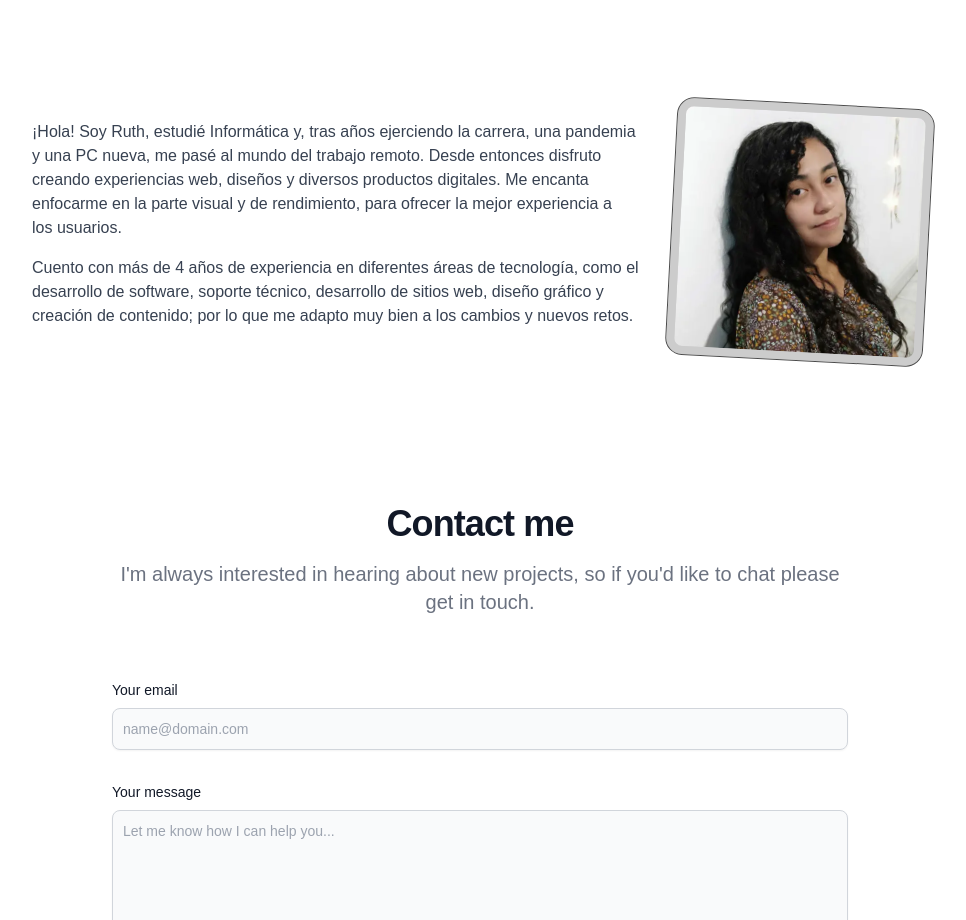
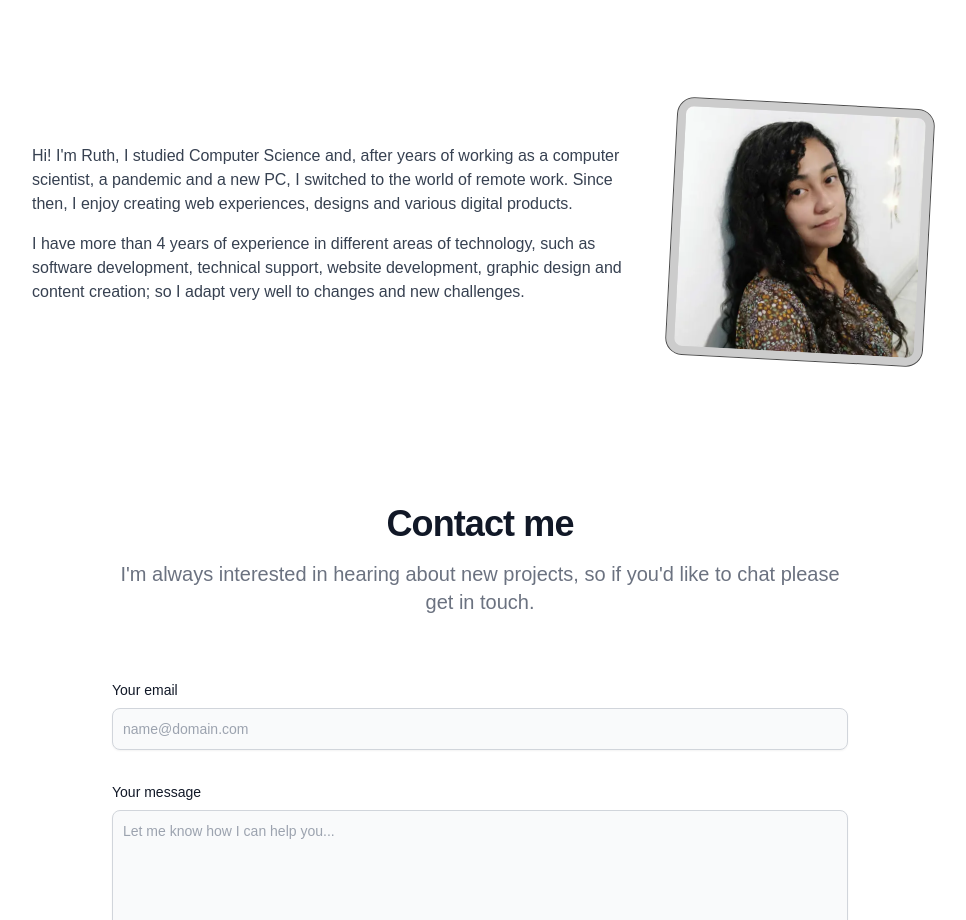
Before and after one commit to Ruthmy/portfolio, an Astro site: page / in a window 1280 px wide. Shown: the part 2160-3080 px from the top of the page, without its empty margins (160-1126 px from the left). Built offline with nearby package versions, Linux system fonts and the light colour scheme; Astro itself is replaced by a stand-in of ours.

Commit message:
Modified 'About.astro' - Translate the text.

```diff
--- a/src/components/About.astro
+++ b/src/components/About.astro
@@ -27,22 +27,11 @@ const personalImageAlt = "Ruth Abreu";
 >
   <div class="[&>p]:mb-4 text-pretty order-2 md:order-1">
     <p>
-      ¡Hola! Soy Ruth, estudié Informática y, tras años ejerciendo la carrera,
-      una pandemia y una PC nueva, me pasé al mundo del trabajo remoto. Desde
-      entonces disfruto creando experiencias web, diseños y diversos productos
-      digitales. Me encanta enfocarme en la parte visual y de rendimiento, para
-      ofrecer la mejor experiencia a los usuarios.
+      Hi! I'm Ruth, I studied Computer Science and, after years of working as a computer scientist, a pandemic and a new PC, I switched to the world of remote work. Since then, I enjoy creating web experiences, designs and various digital products.
     </p>
     <p>
-      Cuento con más de 4 años de experiencia en diferentes áreas de tecnología,
-      como el desarrollo de software, soporte técnico, desarrollo de sitios web,
-      diseño gráfico y creación de contenido; por lo que me adapto muy bien a
-      los cambios y nuevos retos.
+      I have more than 4 years of experience in different areas of technology, such as software development, technical support, website development, graphic design and content creation; so I adapt very well to changes and new challenges.
     </p>
-
-    <p></p>
-
-    <p></p>
   </div>
   <img
     width="200"
```
